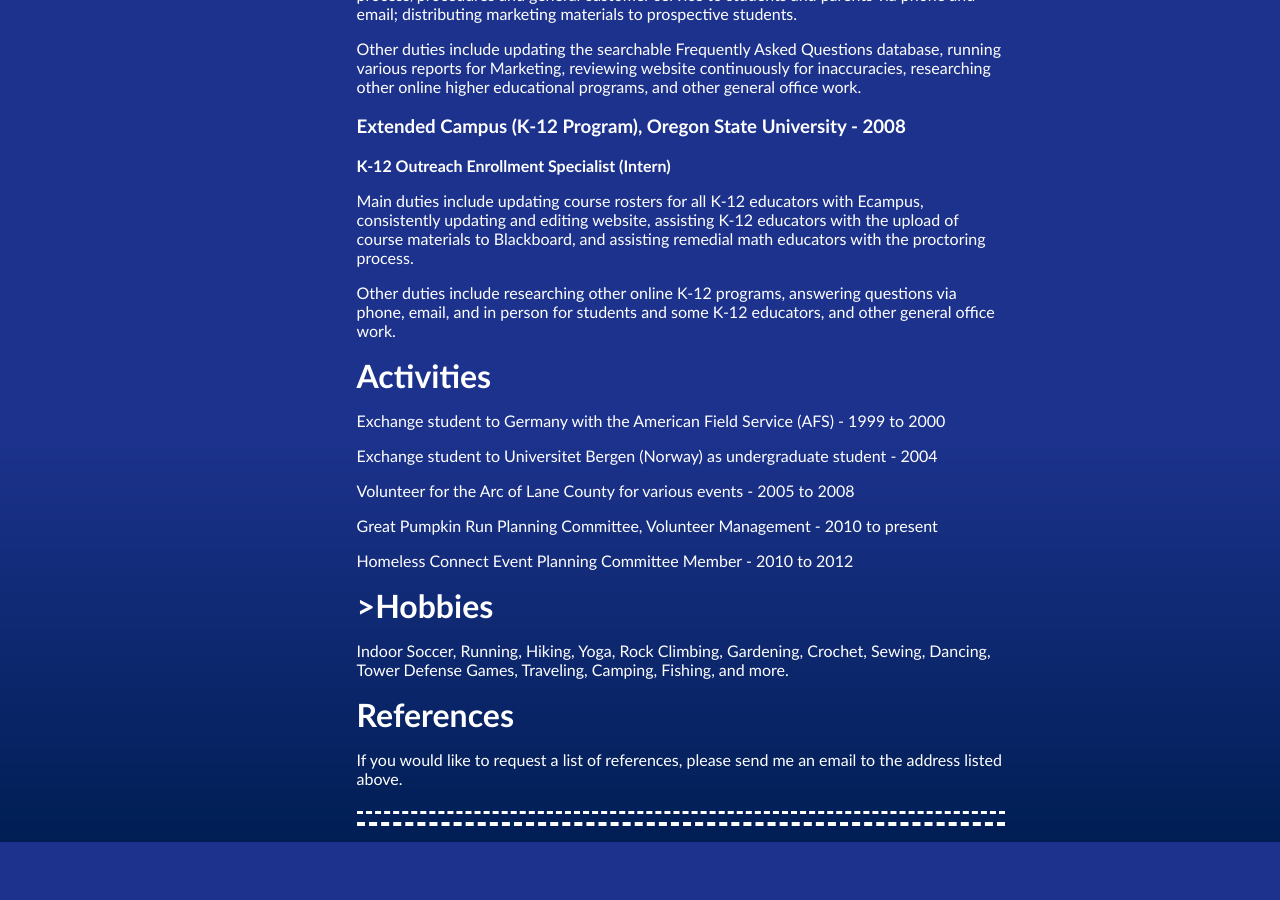
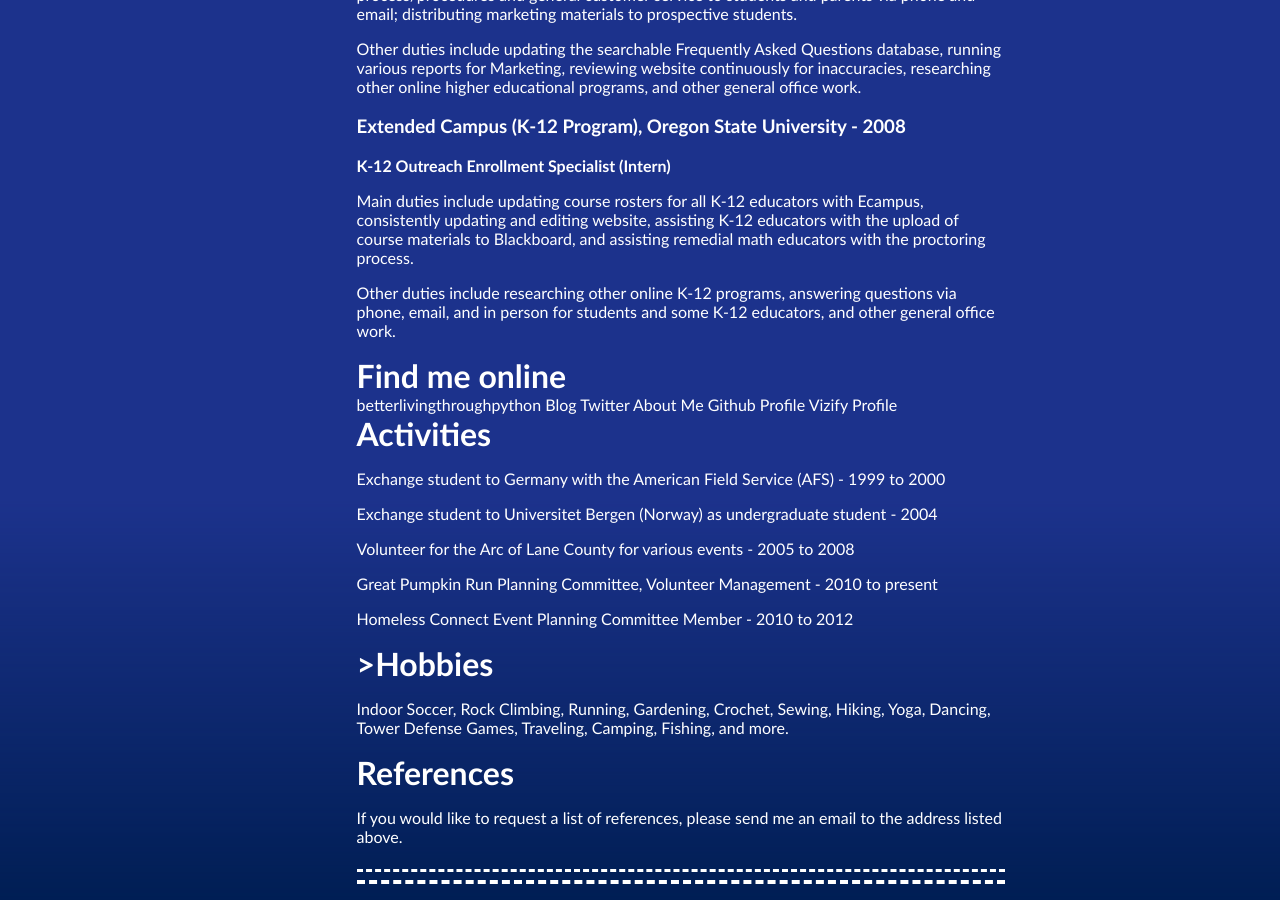
Before and after one commit to pythonliving/pythonliving.github.com, a Jekyll site: the page resume.html, which Jekyll copies as it is, in a window 1280 px wide and 900 px high, scrolled down 1972 px. Built offline with Jekyll 4.4.1, drawn with Linux system fonts in a browser that asks for light colours; nearby versions of some CDN libraries; before the commit the page ends 2814 px from its top, so only the background shows below that; some of the changed text lies outside the part shown.

Commit message:
Update resume.html
Updating Sarepta information and added "find me online" section

```diff
--- a/resume.html
+++ b/resume.html
@@ -104,6 +104,7 @@
 			<a href="#education">education</a><br />
 			<a href="#skills">skills</a><br />
 			<a href="#experience">work experience</a><br />
+			<a href="#find me online">find me online</a><br />
 			<a href="#activities">activities</a><br />
 			<a href="#hobbies">hobbies</a><br />
 			<a href="#references">references</a><br />
@@ -189,6 +190,14 @@
 			<p>Other duties include researching other online K-12 programs, answering questions via phone, email, and in person for students and some K-12 educators, and other general office work.</p>
 			</div>
 
+			<h1 id="find me online">Find me online</h1>
+			<a href="http://pythonliving.flaminglunchbox.net/">betterlivingthroughpython Blog</a>
+			<a href="https://twitter.com/pythonliving">Twitter</a>
+			<a href="http://about.me/rbergstad">About Me</a>
+			<a href="https://github.com/pythonliving">Github Profile</a>
+			<a href="https://www.vizify.com/rachael-bergstad">Vizify Profile</a>
+
+
 			<h1 id="activities">Activities</h1>
 			<p>Exchange student to Germany with the American Field Service (AFS) - 1999 to 2000</p>
 			<p>Exchange student to Universitet Bergen (Norway) as undergraduate student - 2004</p>
@@ -197,7 +206,7 @@
 			<p>Homeless Connect Event Planning Committee Member - 2010 to 2012</p>
 
 			<h1 id="hobbies">>Hobbies</h1>
-			<p>Indoor Soccer, Running, Hiking, Yoga, Rock Climbing, Gardening, Crochet, Sewing, Dancing, Tower Defense Games, Traveling, Camping, Fishing, and more.</p>
+			<p>Indoor Soccer, Rock Climbing, Running, Gardening, Crochet, Sewing, Hiking, Yoga, Dancing, Tower Defense Games, Traveling, Camping, Fishing, and more.</p>
 
 			<h1 id="references">References</h1>
 			<p>If you would like to request a list of references, please send me an email to the address listed above.</p>
@@ -216,6 +225,7 @@
 	  	$('#education').localScroll({target:'#main'});
 	  	$('#skills').localScroll({target:'#main'});
 	  	$('#experience').localScroll({target:'#main'});
+	  	$('#find me online').localScroll({target:'#main'});
 	  	$('#activities').localScroll({target:'#main'});
 	  	$('#hobbies').localScroll({target:'#main'});;
 	  	$('#references').localScroll({target:'#main'});
```
Also changed, not shown: other parts of resume.html (+1 -1 lines).
